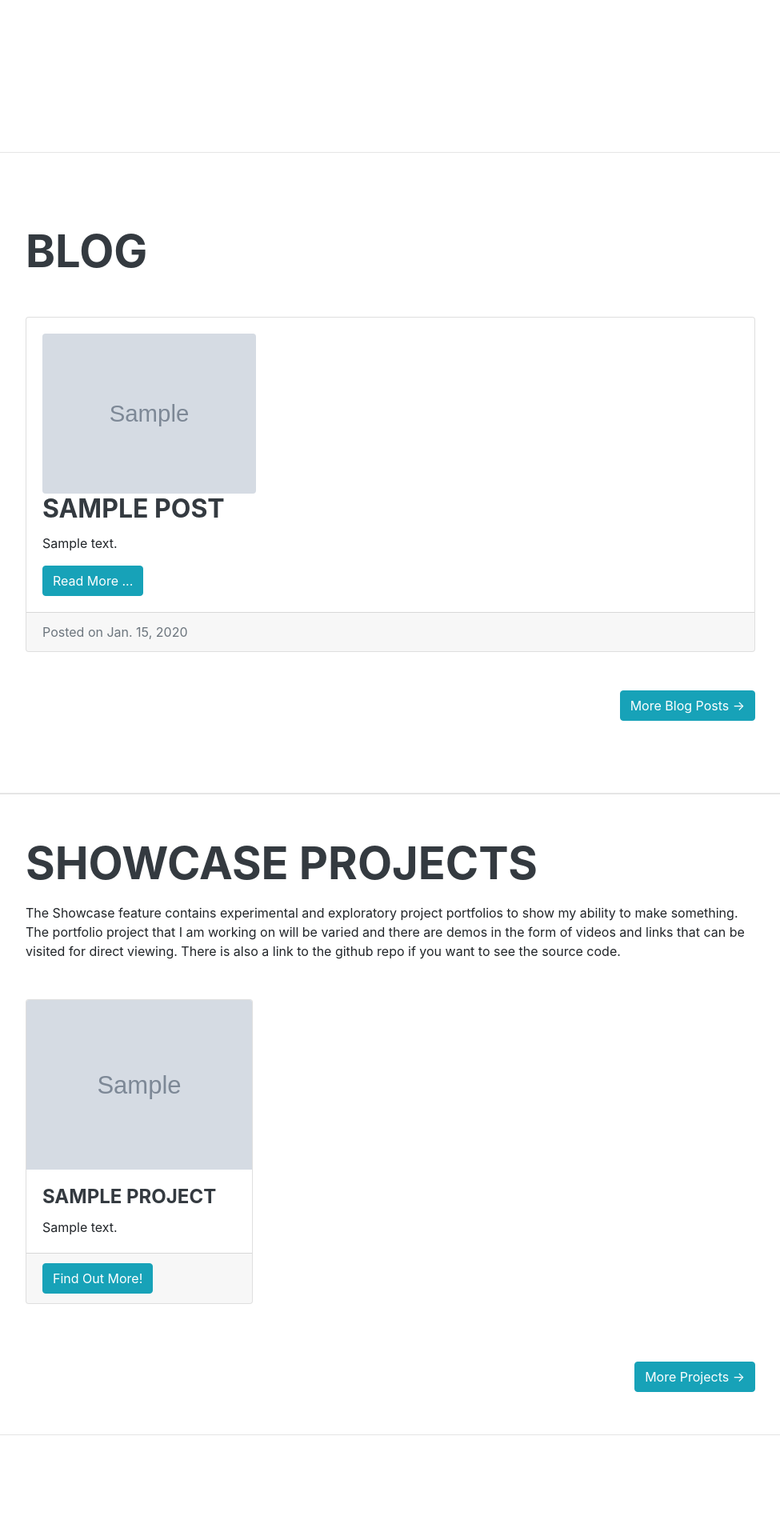
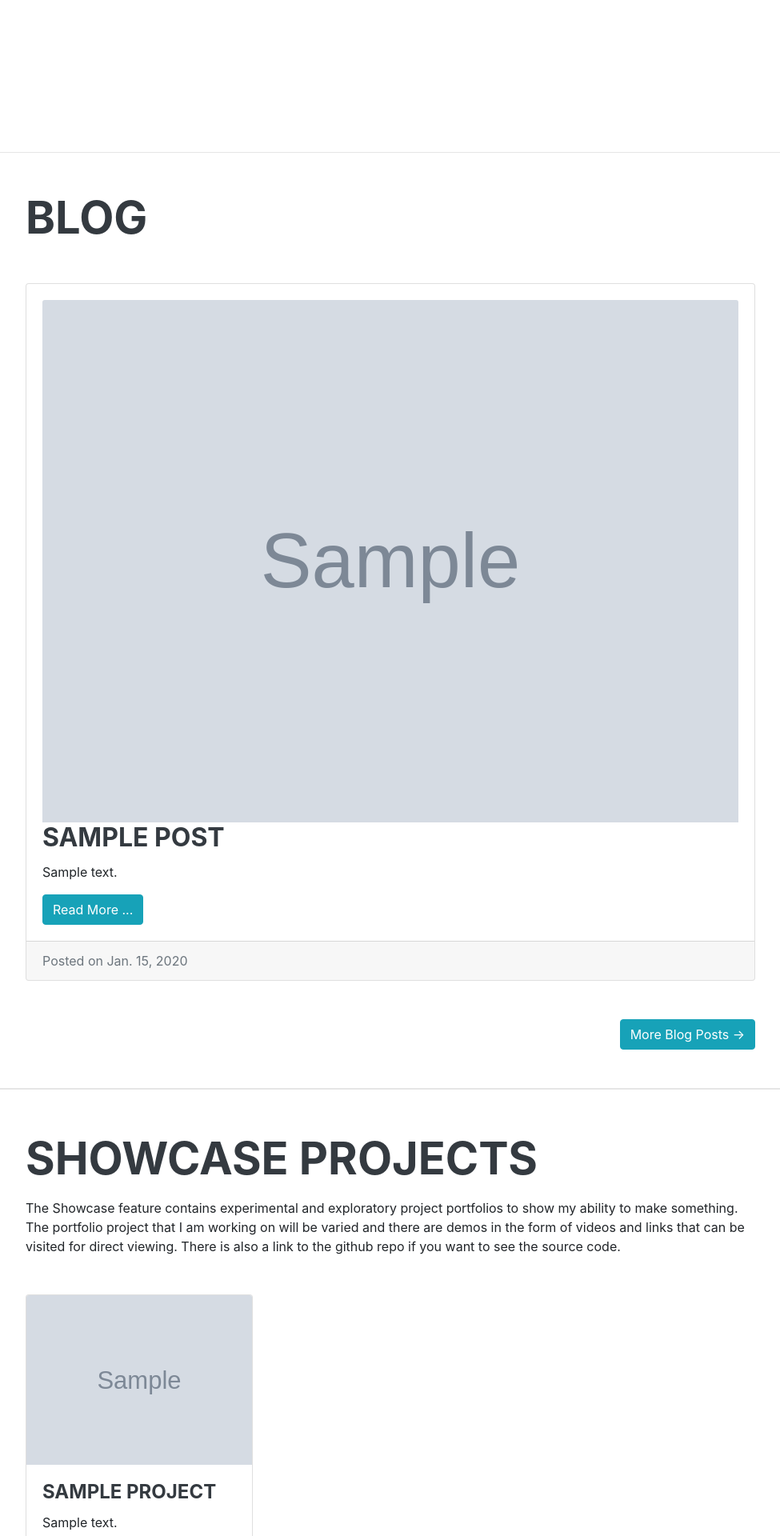
Before and after one commit to alviandk/personal_website, a Django app: template templates/home.html in a window 1280 px wide. Shown: the part 2269-4189 px from the top of the page at 80% size, without its empty margins (288-1263 px from the left). Before the commit the page ends 4063 px from the top, so only its background shows below. Run offline with Django 3.2, Linux system fonts and the light colour scheme; the template is opened without the code that fills it: values that come from a table or form of the project are taken from there, others are empty; tables that the repository leaves empty hold one stand-in row (values such as "Sample post"); grey boxes marked "Sample" are stand-in pictures; some libraries are stand-ins or nearby versions; some web fonts are replaced.

Commit message:
blog home image

```diff
--- a/templates/home.html
+++ b/templates/home.html
@@ -227,9 +227,8 @@
         <h2 class="mb-5">Blog</h2>
         {% for post in blog_posts %}
         <div class="card mb-4">
-
           <div class="card-body">
-            <img class="img-fluid rounded lazy-image" style="height: 200px;" data-src="{{ post.cover_image.url }}" alt="">
+            <img class="card-img-top lazy-image" data-src="{{ post.cover_image.url }}" alt="">
             <h3 class="card-title">{{ post.title }}</h3>
             <p class="card-text"> {{ post.summary }} </p>
             <a href="{% url 'blog:post_detail' post.slug %}" class="btn btn-info">Read More ...</a>
```
